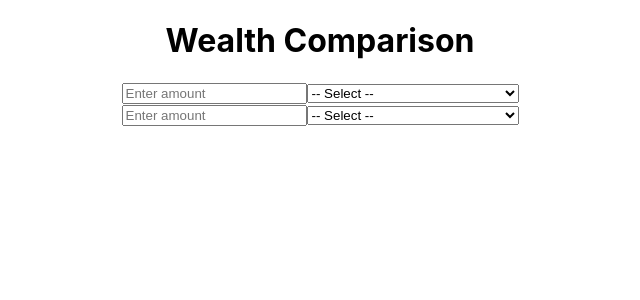
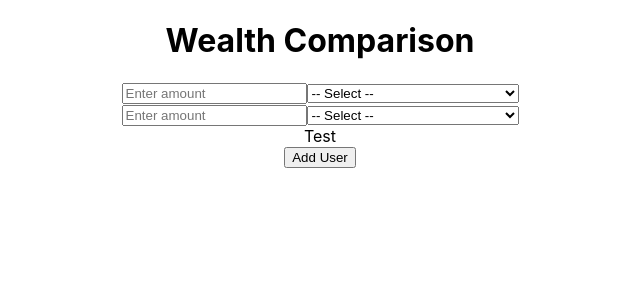
Before and after one commit to toddbrentlinger/wealth-comparison, a React (Create React App) app: page / in a window 1280 px wide. Shown: the top 300 px of the page, without its empty margins (320-960 px from the left). Built offline with nearby package versions, Linux system fonts and the light colour scheme.

Commit message:
Continues utilizing React Redux.

```diff
--- a/src/App.js
+++ b/src/App.js
@@ -3,6 +3,8 @@ import React, { useState, useEffect } from 'react';
 import './App.css';
 import RichPerson from './classes/RichPerson.js';
 import WealthSelector from './components/WealthSelector.js';
+import { useSelector, useDispatch } from 'react-redux';
+import { addUser } from './redux/actions.js';
 
 // Global variable to reference RichPerson cache
 window.RichPerson = RichPerson;
@@ -15,6 +17,11 @@ function App() {
     const [secondPerson, setSecondPerson] = useState(null);
     const [secondAmount, setSecondAmount] = useState("");
     const [isLoading, setIsLoading] = useState(true);
+
+    // Variables
+
+    const users = useSelector(state => state.users);
+    const dispatch = useDispatch();
 
     // Effects
 
@@ -64,6 +71,14 @@ function App() {
         <div className="App">
             <h1>Wealth Comparison</h1>
             {isLoading ? null : wealthSelectors}
+            <div>
+                <div>{users}</div>
+                <button
+                    onClick={() => dispatch(addUser("User" + Math.random()))}
+                >
+                    Add User
+                </button>
+            </div>
         </div>
     );
 }
--- a/src/redux/reducers.js
+++ b/src/redux/reducers.js
@@ -1,7 +1,7 @@
 
 import { ADD_USER } from './actions.js';
 
-function userDataReducer(state = { 'users': [] }, action) {
+function userDataReducer(state = { 'users': ['Test'] }, action) {
     switch (action.type) {
         case ADD_USER:
             return Object.assign({}, state, {
```
